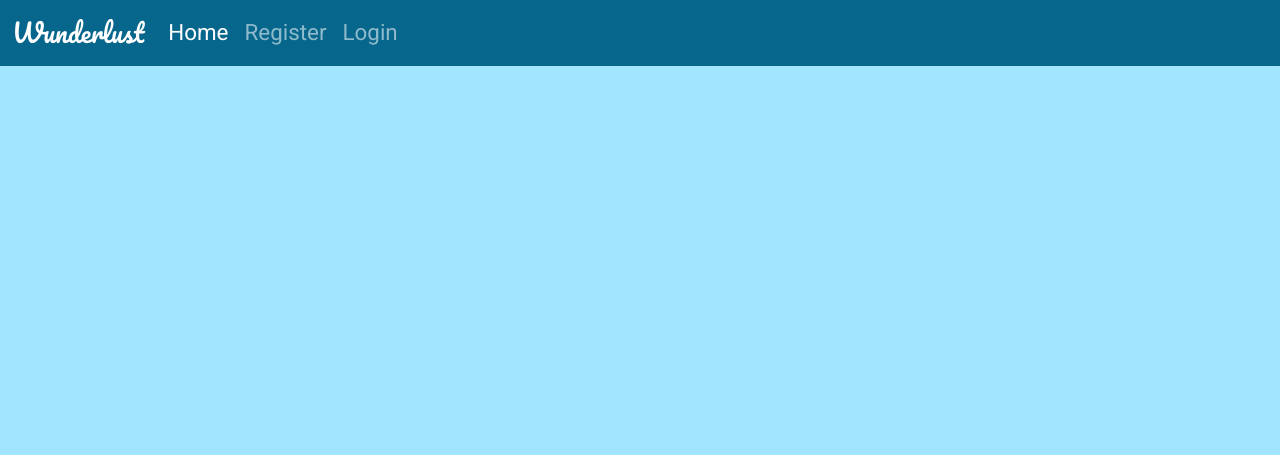
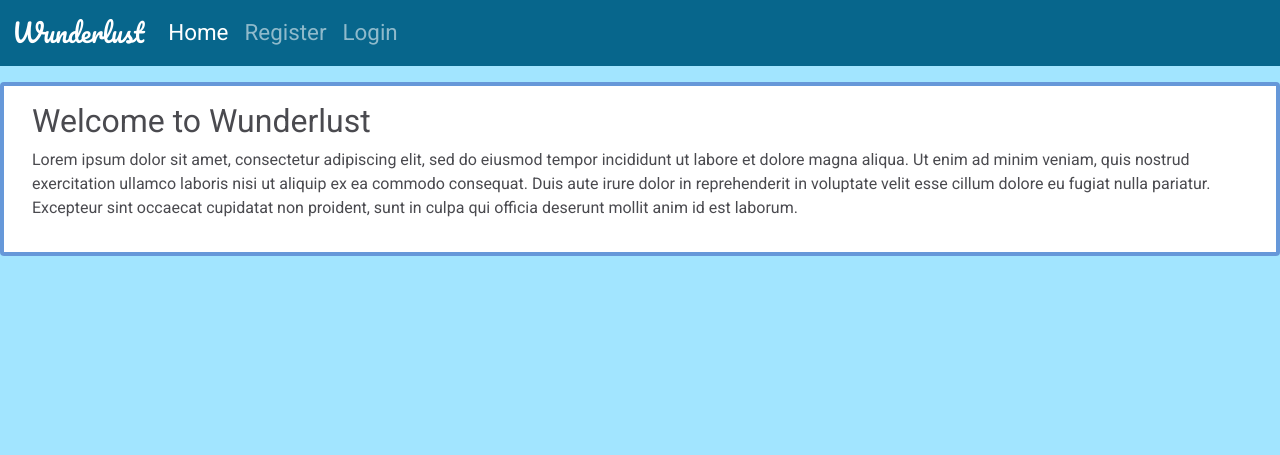
Before and after one commit to Lucy-Glanville-Brown/travel-blog, a Django app: page / in a window 1280 px wide. Shown: the top 455 px of the page. Run offline with Django 4.2, Linux system fonts and the light colour scheme; data that the repository does not hold is empty; some libraries are stand-ins or nearby versions.

Commit message:
Add about section to index.html template

```diff
--- a/templates/index.html
+++ b/templates/index.html
@@ -2,10 +2,27 @@
 
 {% block content %}
 
+<!-- About Section -->
 <div class="container-fluid">
     <div class="row">
+        <div class="col-md-12 mt-3">
+            <div class="row">
+                <div class="card mb-12">
+                    <div class="card-body">
+                        <h2>Welcome to Wunderlust</h2>
+                        <p>Lorem ipsum dolor sit amet, consectetur adipiscing elit, sed do eiusmod tempor incididunt ut
+                            labore et dolore magna aliqua. Ut enim ad minim veniam, quis nostrud exercitation ullamco
+                            laboris nisi ut aliquip ex ea commodo consequat. Duis aute irure dolor in reprehenderit in
+                            voluptate velit esse cillum dolore eu fugiat nulla pariatur. Excepteur sint occaecat cupidatat
+                            non proident, sunt in culpa qui officia deserunt mollit anim id est laborum.</p>
+                    </div>
+                </div>
+            </div>
+        </div>
+    </div>
 
-        <!-- Blog Entries Column -->
+    <!-- Blog Entries Column -->
+    <div class="row">
         <div class="col-12 mt-3 left">
             <div class="row">
             {% for post in post_list %}
```
